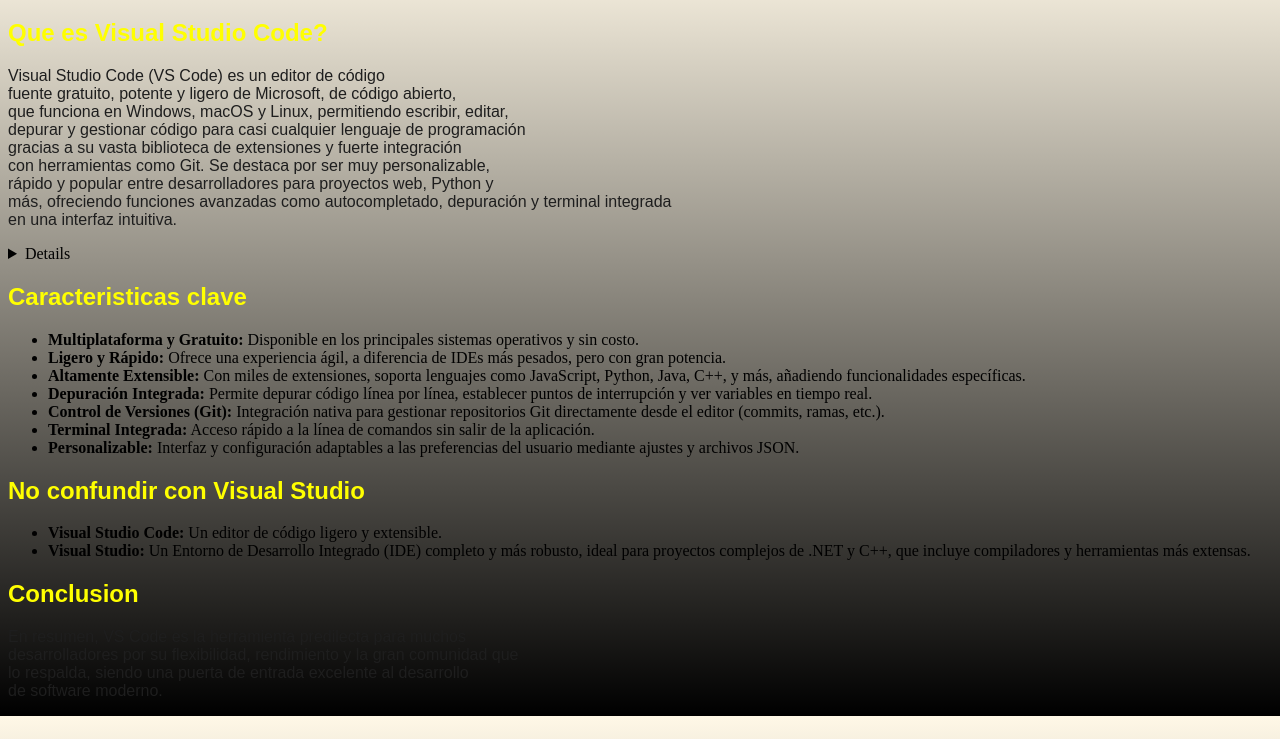
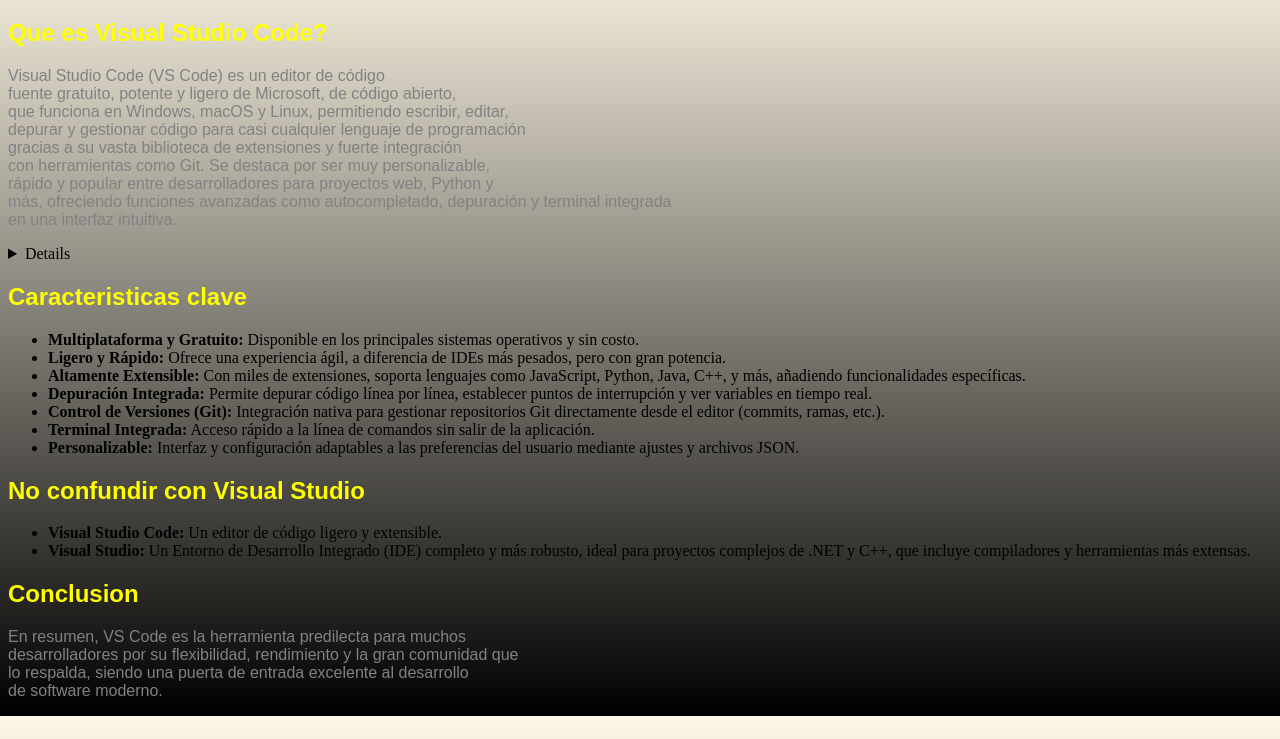
Before and after one commit to mathiasdev123/-Las-herramientas-de-los-programadores-de-verdad-VsCode-, a plain HTML site: page index.html in a window 1280 px wide. Shown: the part 61-800 px from the top of the page. Drawn offline with Linux system fonts and the light colour scheme.

Commit message:
Change paragraph text color to lighter shade

```diff
--- a/styles.css
+++ b/styles.css
@@ -15,5 +15,5 @@ h2{
 }
 
 p{
-  color: rgb(30, 30, 30);
+  color: rgb(130, 130, 130);
 }
```
